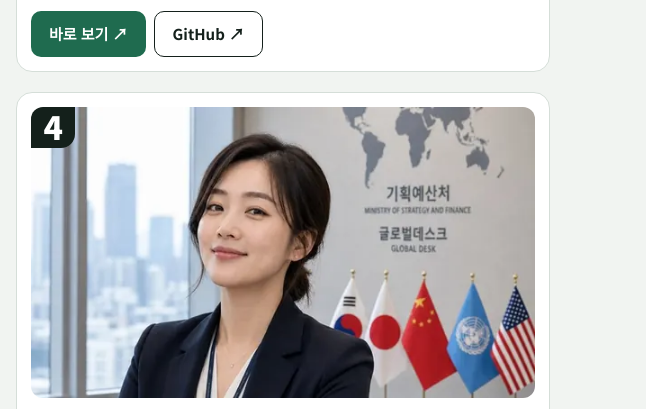
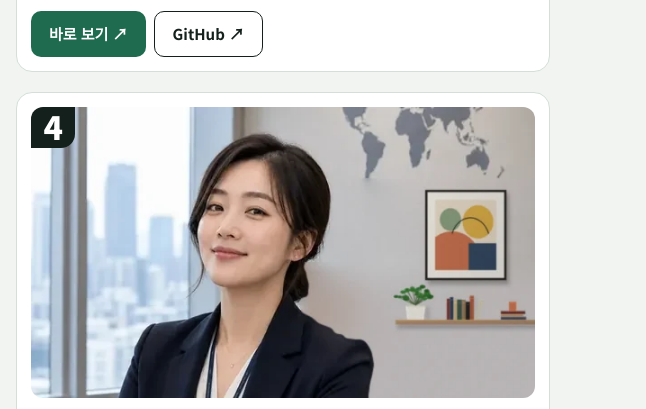
Before and after one commit to lloydknam/showcase, a plain HTML site: page index.html in a window 1280 px wide. Shown: the part 806-1215 px from the top of the page, 634-1280 px from the left. Drawn offline with Linux system fonts and the light colour scheme.

Commit message:
쇼케이스: 간밤의 여론흐름(4번) 이미지를 일반 사무실 배경 버전으로 교체 (캐시 우회용 새 파일명)
Co-Authored-By: Claude Opus 5.5 <noreply@anthropic.com>
Claude-Session: https://claude.ai/code/session_01Szm5GJVv75EKcTHBucCecq

```diff
--- a/index.html
+++ b/index.html
@@ -144,7 +144,7 @@ a:hover{filter:brightness(0.92)}
 <article class="card" style="display: flex; flex-wrap: wrap; align-items: center; gap: 24px; background: #FFFFFF; border: 1px solid #D5DED8; border-radius: 16px; padding: 16px">
 <div class="thumb" style="position: relative; flex: 0 1 260px; min-width: 200px; height: 150px; border-radius: 12px; overflow: hidden">
 <span class="rank" style="position: absolute; top: 0; left: 0; z-index: 1; min-width: 44px; box-sizing: border-box; text-align: center; padding: 2px 12px 4px; border-radius: 0 0 14px 0; background: #14201B; color: #FFFFFF; font-size: 32px; font-weight: 900; line-height: 1.1; letter-spacing: -0.02em">4</span>
-<a href="https://t.me/morningeditorialsbyclsamugwan" target="_blank" rel="noopener noreferrer" aria-label="클사무관의 간밤의 여론흐름 열기" style="display: block; width: 100%; height: 100%"><img loading="lazy" decoding="async" src="assets/clsamugwan.webp" alt="클사무관의 간밤의 여론흐름 프로필 이미지" style="width: 100%; height: 100%; object-fit: cover; display: block"></a>
+<a href="https://t.me/morningeditorialsbyclsamugwan" target="_blank" rel="noopener noreferrer" aria-label="클사무관의 간밤의 여론흐름 열기" style="display: block; width: 100%; height: 100%"><img loading="lazy" decoding="async" src="assets/clsamugwan-v2.webp" alt="클사무관의 간밤의 여론흐름 프로필 이미지" style="width: 100%; height: 100%; object-fit: cover; display: block"></a>
 </div>
 <div class="body" style="flex: 1 1 280px; min-width: 0; display: flex; flex-direction: column; gap: 8px">
 <div style="display: flex; flex-wrap: wrap; align-items: center; gap: 8px">
```
Also changed, not shown: assets/clsamugwan-v2.webp (added), assets/clsamugwan.webp (deleted).
